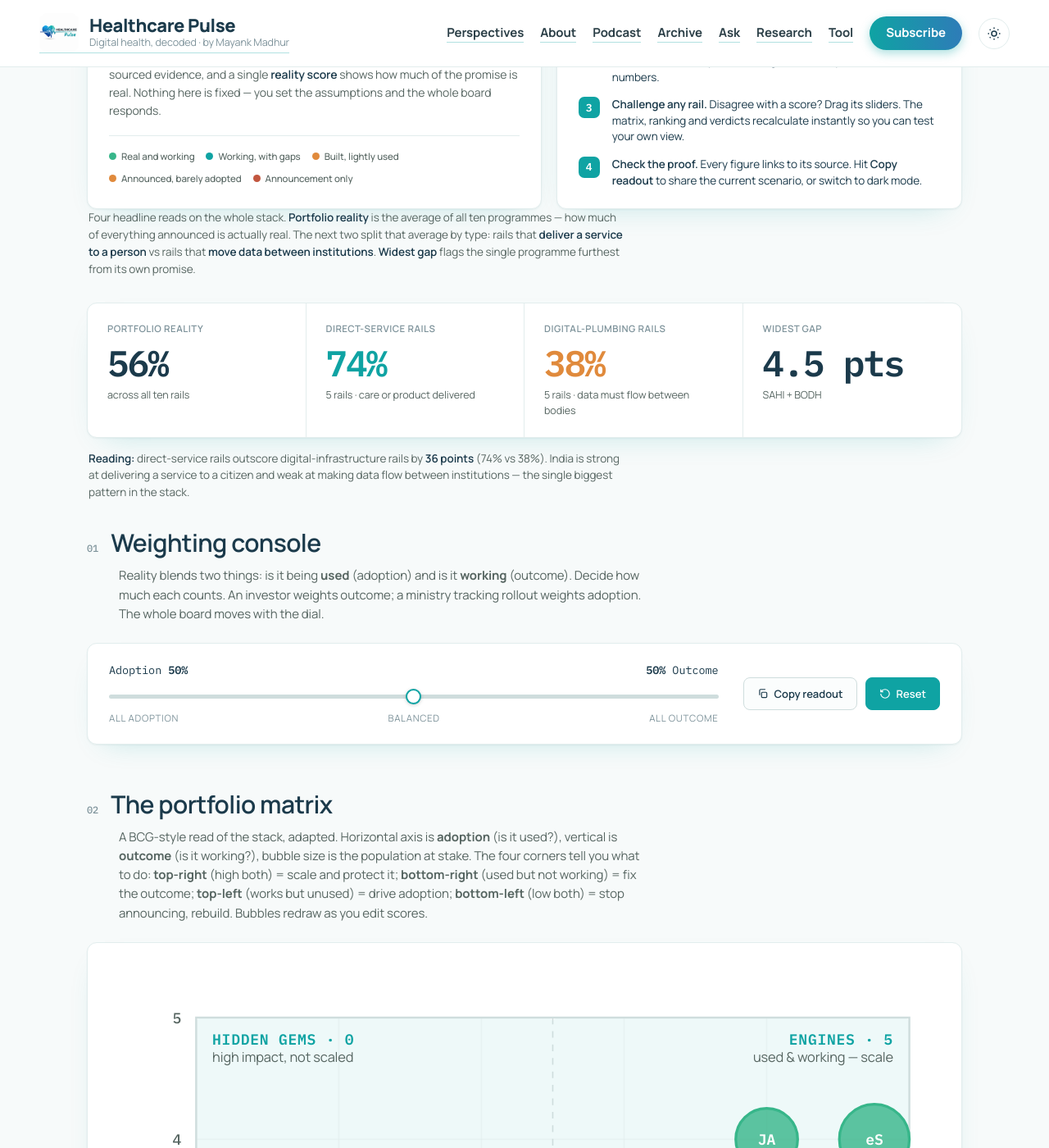
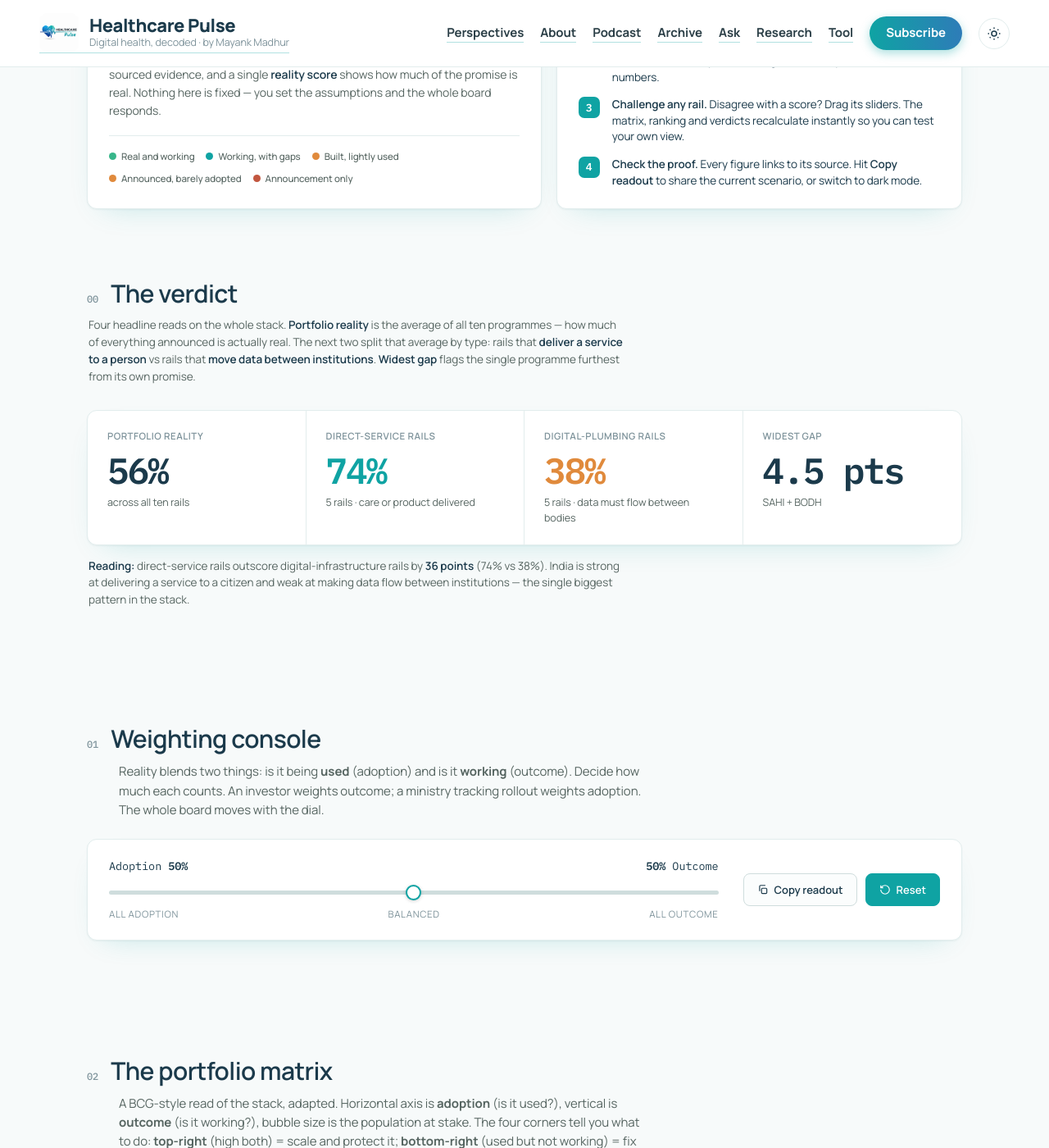
Before and after one commit to mayankmadhur25/mayankmadhur25.github.io, a Jekyll site: the page built from health-stack-tool.html, in a window 1280 px wide and 1400 px high, scrolled down 523 px. Shown: the whole window at 82% size. Built offline with Jekyll 4.4.1, drawn with Linux system fonts in a browser that asks for light colours.

Commit message:
Add files via upload

```diff
--- a/health-stack-tool.html
+++ b/health-stack-tool.html
@@ -62,6 +62,8 @@ permalink: /tools/health-stack/
   .kpi.good .kv{color:var(--realized)} .kpi.bad .kv{color:var(--gap)}
 
   section{padding:40px 0}
+  .wrap > section{margin-top:56px}
+  .wrap > section:first-of-type{margin-top:40px}
   .sec-head{display:flex;align-items:baseline;gap:15px;margin-bottom:6px}
   .sec-num{font-family:var(--fm);font-size:12px;color:var(--faint);font-weight:500;padding-top:6px}
   .sec-title{font-family:var(--fd);font-size:30px;font-weight:600;letter-spacing:-.02em}
@@ -353,6 +355,8 @@ permalink: /tools/health-stack/
     </div>
   </div>
 
+  <section>
+    <div class="sec-head"><span class="sec-num">00</span><span class="sec-title">The verdict</span></div>
     <p class="kpi-intro">Four headline reads on the whole stack. <b>Portfolio reality</b> is the average of all ten programmes — how much of everything announced is actually real. The next two split that average by type: rails that <b>deliver a service to a person</b> vs rails that <b>move data between institutions</b>. <b>Widest gap</b> flags the single programme furthest from its own promise.</p>
     <div class="kpis" id="kpis">
       <div class="kpi"><div class="kl">Portfolio reality</div><div class="kv" id="kPort">—</div><div class="ks">across all ten rails</div></div>
@@ -361,8 +365,9 @@ permalink: /tools/health-stack/
       <div class="kpi"><div class="kl">Widest gap</div><div class="kv" id="kGap">—</div><div class="ks" id="kGapName">—</div></div>
     </div>
     <p class="kpi-finding" id="kpiFinding"></p>
+  </section>
 
-  <section style="padding-top:28px">
+  <section>
     <div class="sec-head"><span class="sec-num">01</span><span class="sec-title">Weighting console</span></div>
     <p class="sec-note">Reality blends two things: is it being <b>used</b> (adoption) and is it <b>working</b> (outcome). Decide how much each counts. An investor weights outcome; a ministry tracking rollout weights adoption. The whole board moves with the dial.</p>
     <div class="console">
@@ -378,7 +383,7 @@ permalink: /tools/health-stack/
     </div>
   </section>
 
-  <section style="padding-top:10px">
+  <section>
     <div class="sec-head"><span class="sec-num">02</span><span class="sec-title">The portfolio matrix</span></div>
     <p class="sec-note">A BCG-style read of the stack, adapted. Horizontal axis is <b>adoption</b> (is it used?), vertical is <b>outcome</b> (is it working?), bubble size is the population at stake. The four corners tell you what to do: <b>top-right</b> (high both) = scale and protect it; <b>bottom-right</b> (used but not working) = fix the outcome; <b>top-left</b> (works but unused) = drive adoption; <b>bottom-left</b> (low both) = stop announcing, rebuild. Bubbles redraw as you edit scores.</p>
     <div class="matrix-wrap">
```
Lines whose indentation alone changed are shown as unchanged.
